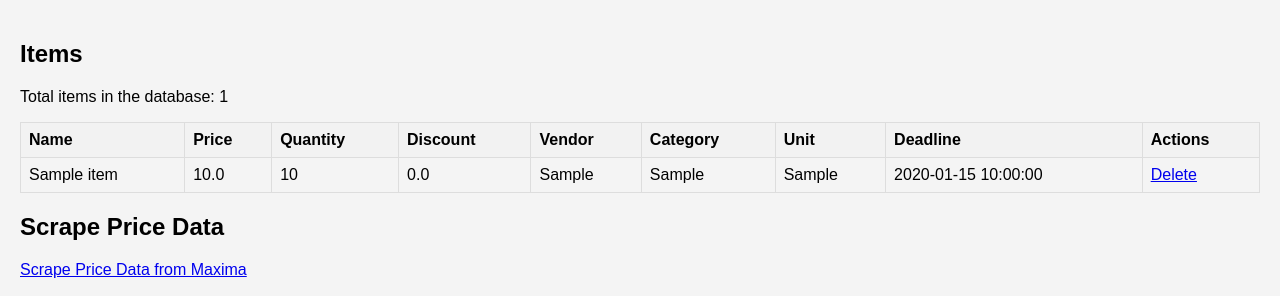
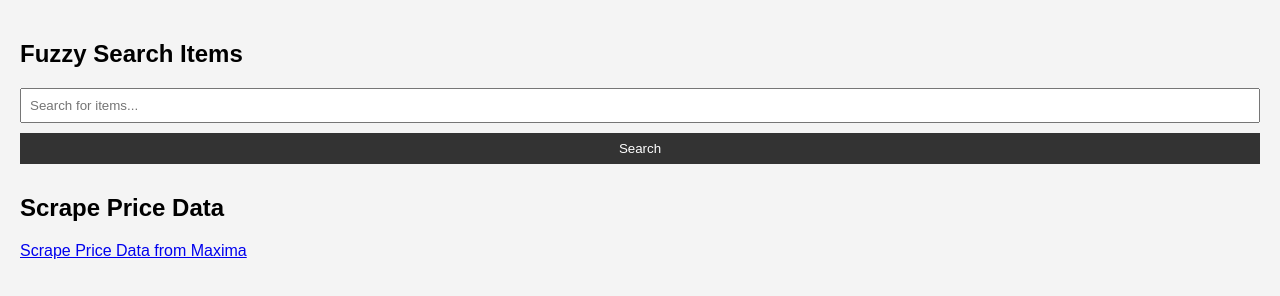
Before and after one commit to MW3r3/Grocy, a Flask app: page / in a window 1280 px wide. Shown: the part 134-430 px from the top of the page. Run offline with Flask 2, Linux system fonts and the light colour scheme; tables that the repository leaves empty hold one stand-in row (values such as "Sample post").

Commit message:
Implement fuzzy search functionality and update item search interface

```diff
--- a/app/models.py
+++ b/app/models.py
@@ -75,10 +75,9 @@ class Item(db.Model):
         )
 
     @classmethod
-    def fuzzy_search_by_name(cls, search_term, threshold=60, limit=10):
+    def fuzzy_search_by_name(cls, search_term, threshold=30, limit=10):
         """Fuzzy search for items by name."""
-        prefilter = search_term[:2] if len(search_term) >= 2 else search_term
-        candidates = cls.query.filter(cls.name.ilike(f"%{prefilter}%")).all()  # Loose prefilter
+        candidates = cls.query.all()
         ranked_items = []
         for item in candidates:
             score = fuzz.ratio(item.name.lower(), search_term.lower())
--- a/app/routes.py
+++ b/app/routes.py
@@ -53,3 +53,15 @@ def scrape():
     """
     parse_maxima_sales()
     return redirect(url_for("main.index"))
+
+@main.route("/search")
+def search():
+    """
+    Route for fuzzy searching items.
+    """
+    query = request.args.get("query", "")
+    if query:
+        items = Item.fuzzy_search_by_name(query)
+    else:
+        items = []
+    return render_template("search_results_partial.html", items=items)
--- a/app/templates/index.html
+++ b/app/templates/index.html
@@ -4,41 +4,26 @@
 {% block title %}Grocy - Home{% endblock %}
 
 {% block content %}
-<h2>Items</h2>
-<p>Total items in the database: {{ total_items }}</p>
-<table>
-    <thead>
-        <tr>
-            <th>Name</th>
-            <th>Price</th>
-            <th>Quantity</th>
-            <th>Discount</th>
-            <th>Vendor</th>
-            <th>Category</th>
-            <th>Unit</th>
-            <th>Deadline</th>
-            <th>Actions</th>
-        </tr>
-    </thead>
-    <tbody>
-        {% for item in items[:100] %}
-        <tr>
-            <td>{{ item.name }}</td>
-            <td>{{ item.price }}</td>
-            <td>{{ item.quantity }}</td>
-            <td>{{ item.discount }}</td>
-            <td>{{ item.vendor }}</td>
-            <td>{{ item.category }}</td>
-            <td>{{ item.unit }}</td>
-            <td>{{ item.deadline }}</td>
-            <td>
-                <a href="{{ url_for('main.delete', item_id=item.id) }}">Delete</a>
-            </td>
-        </tr>
-        {% endfor %}
-    </tbody>
-</table>
+<h2>Fuzzy Search Items</h2>
+<form id="search-form">
+    <input type="text" id="search-query" placeholder="Search for items..." required>
+    <button type="submit">Search</button>
+</form>
+
+<div id="search-results"></div>
 
 <h2>Scrape Price Data</h2>
 <a href="{{ url_for('main.scrape') }}">Scrape Price Data from Maxima</a>
+
+<script>
+document.getElementById('search-form').addEventListener('submit', function(event) {
+    event.preventDefault();
+    const query = document.getElementById('search-query').value;
+    fetch(`{{ url_for('main.search') }}?query=${query}`)
+        .then(response => response.text())
+        .then(data => {
+            document.getElementById('search-results').innerHTML = data;
+        });
+});
+</script>
 {% endblock %}
```
Also changed, not shown: app/templates/search_results.html (added, +39 -0 lines), app/templates/search_results_partial.html (added, +32 -0 lines), app/templates/upload.html (deleted, +0 -12 lines).
